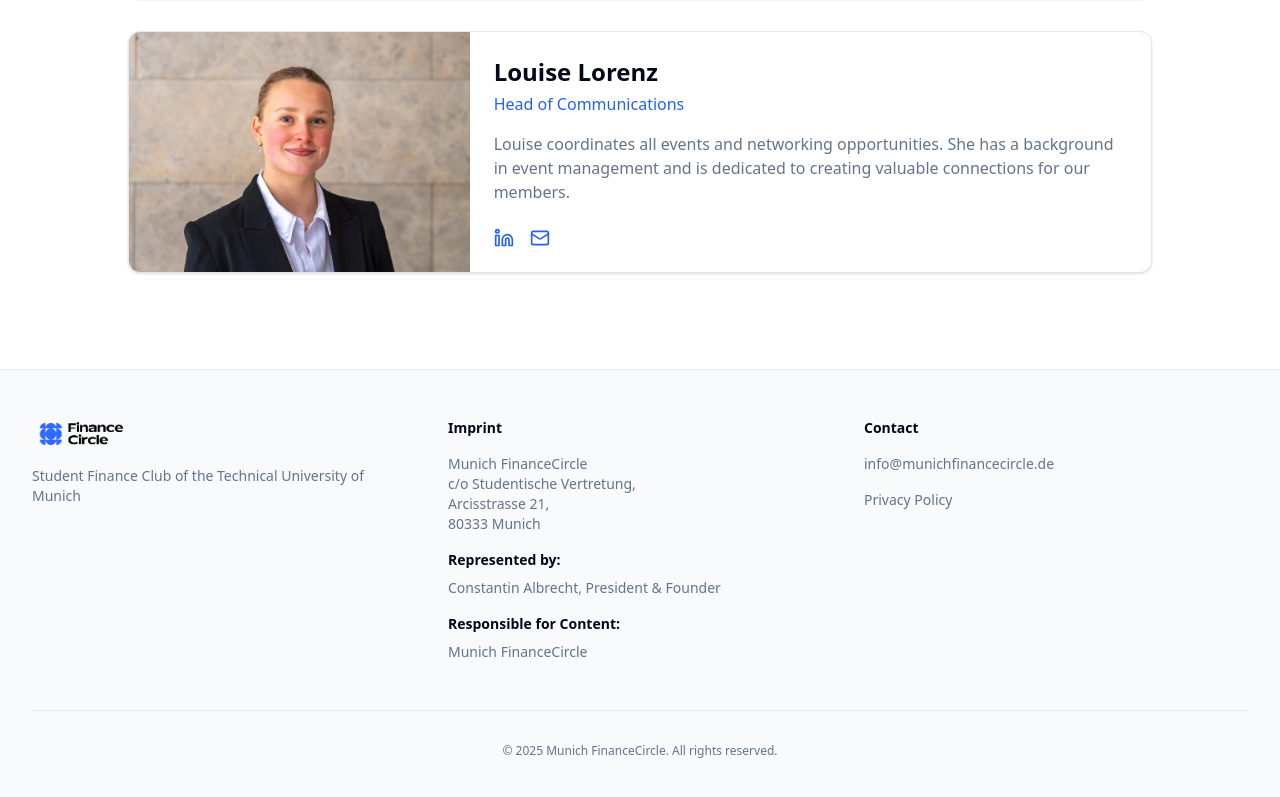
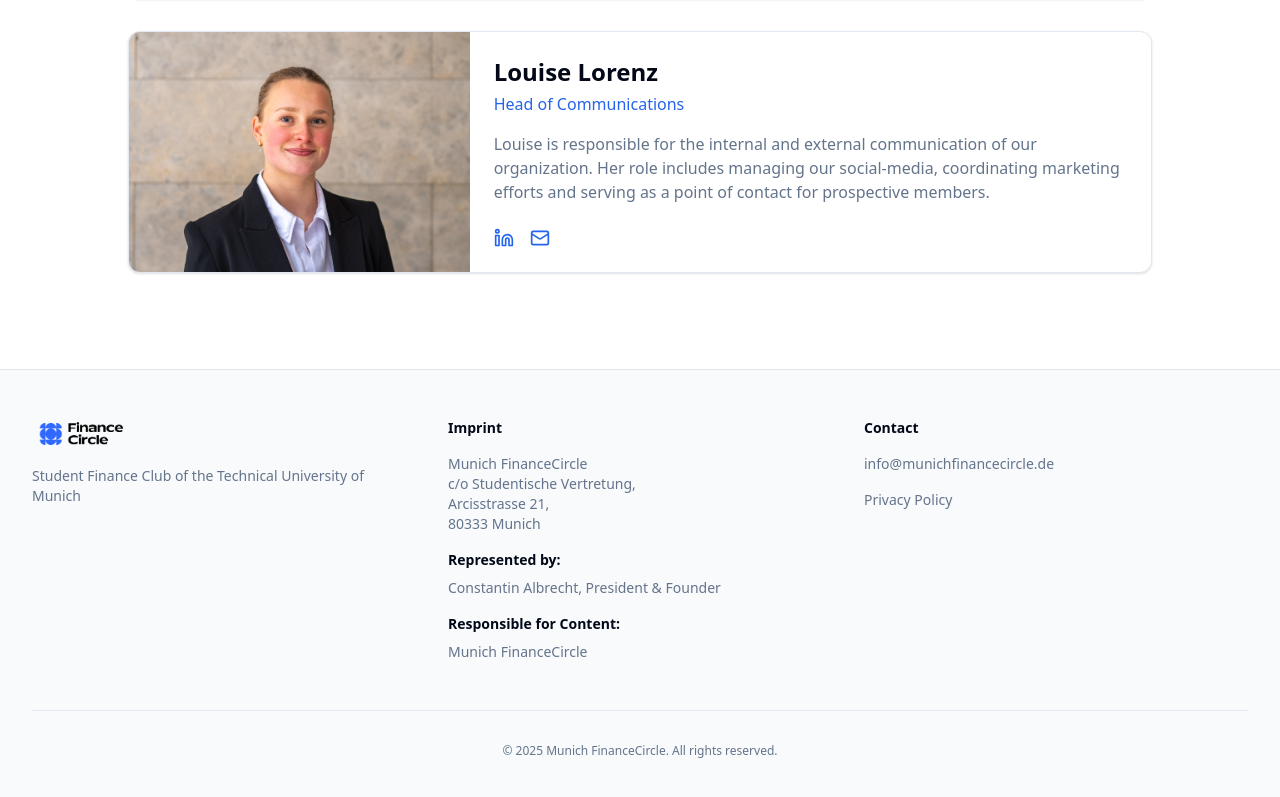
Before and after one commit to munichfinancecircle/website, a Next.js app in the folder my-app/: page /team in a window 1280 px wide. Shown: the part 1103-1900 px from the top of the page. Built offline with nearby package versions, Linux system fonts and the light colour scheme.

Commit message:
Louise Bio

```diff
--- a/my-app/app/team/page.tsx
+++ b/my-app/app/team/page.tsx
@@ -41,7 +41,7 @@ const teamData = {
       name: "Louise Lorenz",
       role: "Head of Communications",
       image: "/images/Team/TeamLouiseLorenz.jpg",
-      bio: "Louise coordinates all events and networking opportunities. She has a background in event management and is dedicated to creating valuable connections for our members.",
+      bio: "Louise is responsible for the internal and external communication of our organization. Her role includes managing our social-media, coordinating marketing efforts and serving as a point of contact for prospective members.",
       linkedin: "https://www.linkedin.com/in/louise-lorenz-93ba452b1/",
       email: "louise.lorenz@munichfinancecircle.de",
     },
```
